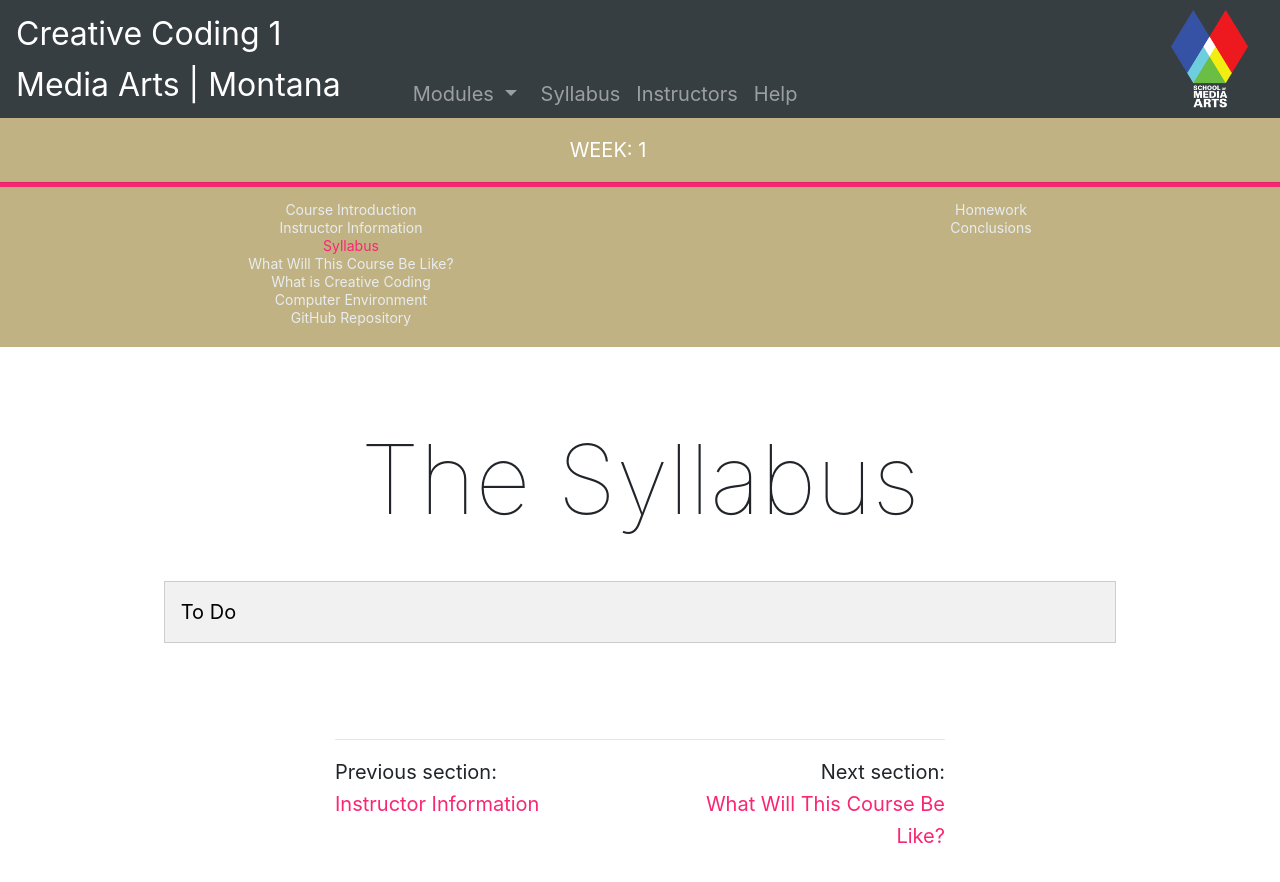
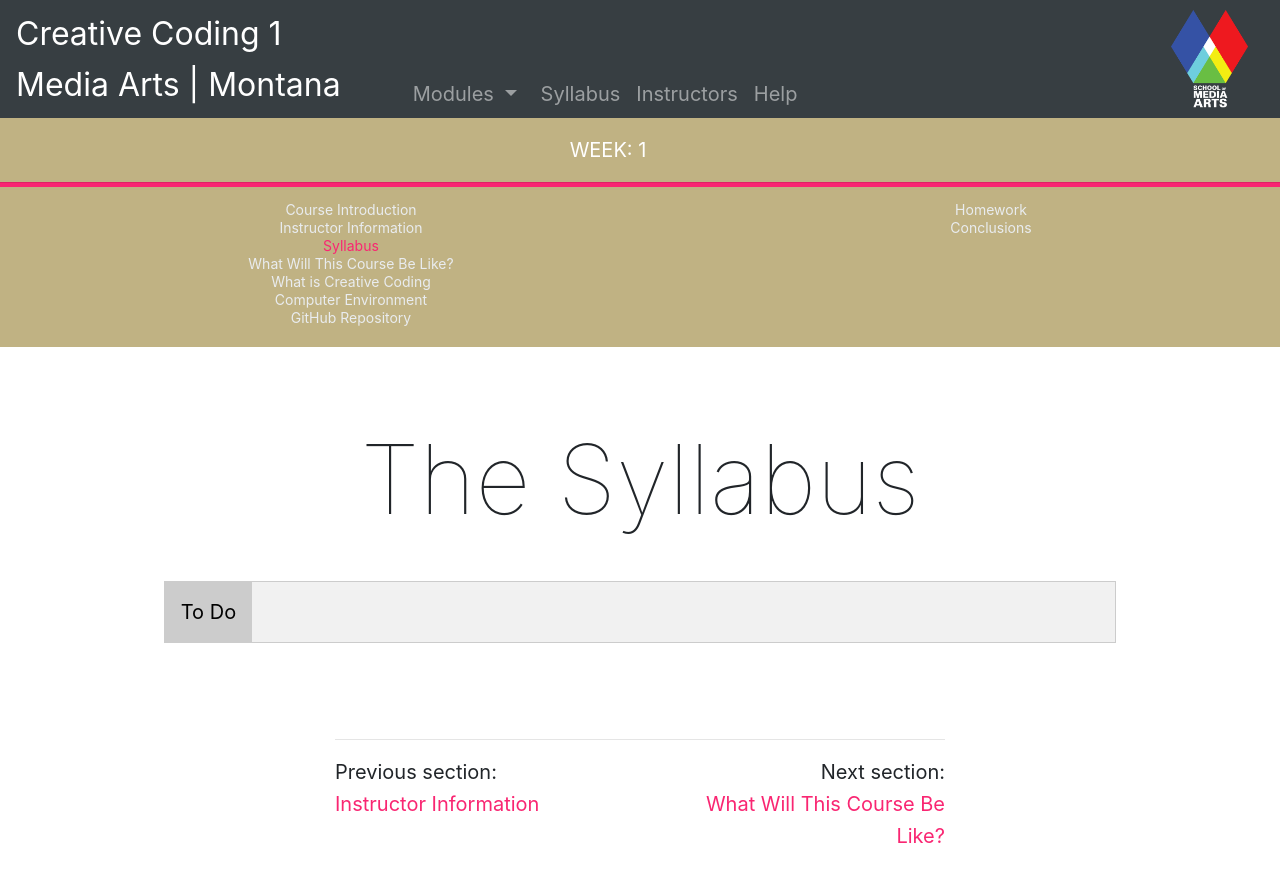
Before and after one commit to coryMcKague/MART120-Spring2024, a Jekyll site: the page built from modules/week-1/_posts/2017-01-04-syllabus.md, in a window 1280 px wide. Shown: the top 882 px of the page. Built offline with Jekyll 4.4.1, drawn with Linux system fonts in a browser that asks for light colours; nearby versions of some CDN libraries.

Commit message:
Update 2017-01-04-syllabus.md

```diff
--- a/modules/week-1/_posts/2017-01-04-syllabus.md
+++ b/modules/week-1/_posts/2017-01-04-syllabus.md
@@ -9,7 +9,7 @@ module: 1
 <div class="tab">
  <!-- <button class="tablinks active" onclick="openTab(event, 'Video')">Video</button> -->
  <!-- <button class="tablinks" onclick="openTab(event, 'Access')">Access</button> -->
-  <button class="tablinks" onclick="openTab(event, 'ToDo')">To Do</button>
+  <button class="tablinks active" onclick="openTab(event, 'ToDo')">To Do</button>
 </div>
 <!-- <div id="Video" class="tabcontent" style="display:block">
 <a href="https://moodle.umt.edu/mod/url/view.php?id=2568297" target="_blank">Syllabus Video</a>
```
